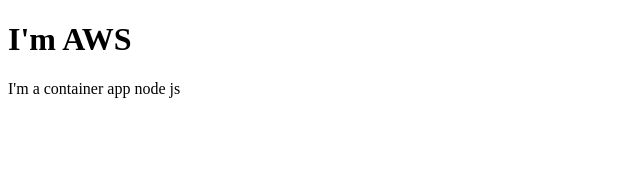
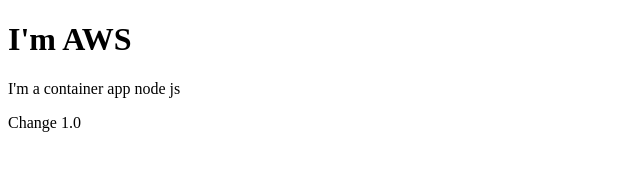
Before and after one commit to bcarranza/GithubPipelineAws, a website: page index.html in a window 1280 px wide. Shown: the full height of the page, 0-640 px from the left. Drawn offline with Linux system fonts and the light colour scheme.

Commit message:
change 1.0

```diff
--- a/index.html
+++ b/index.html
@@ -7,5 +7,6 @@
 
 <h1>I'm AWS</h1>
 <p>I'm a container app node js</p>
+<p>Change 1.0</p>
 </body>
 </html>
```
